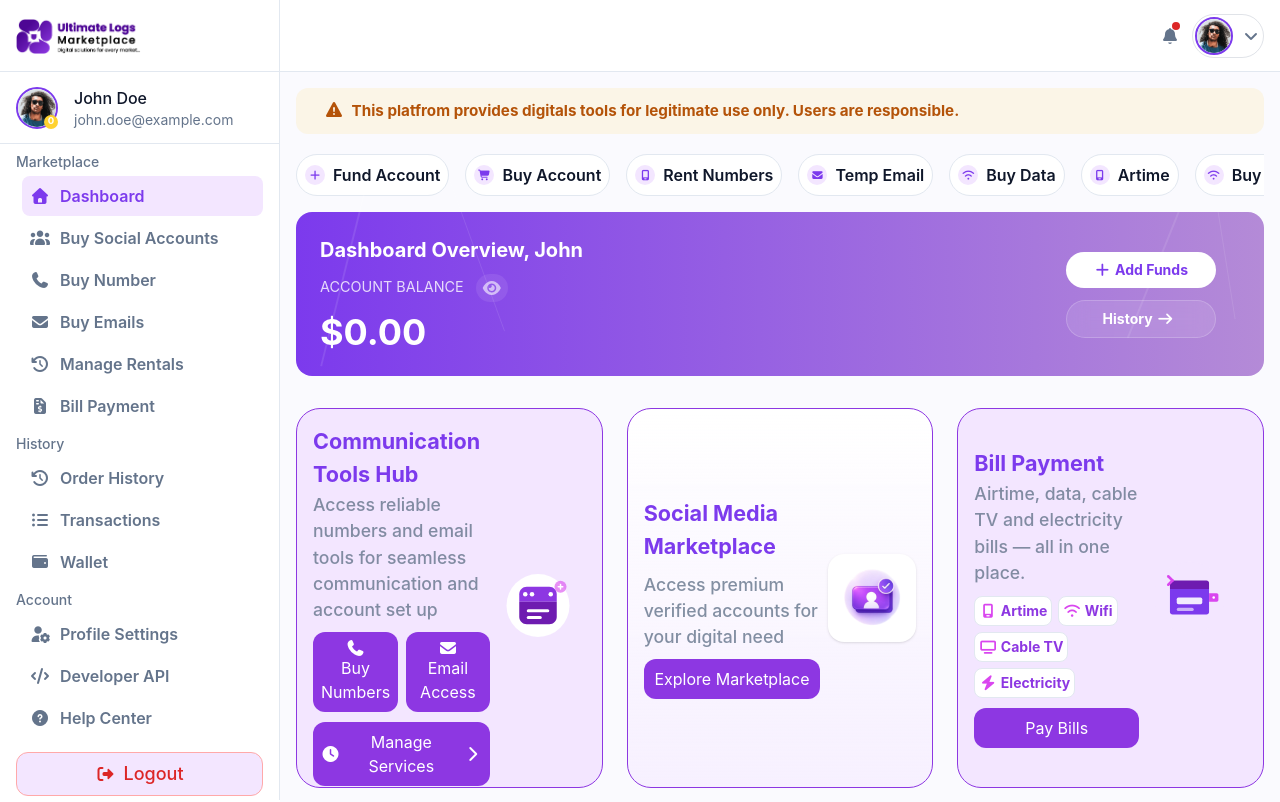
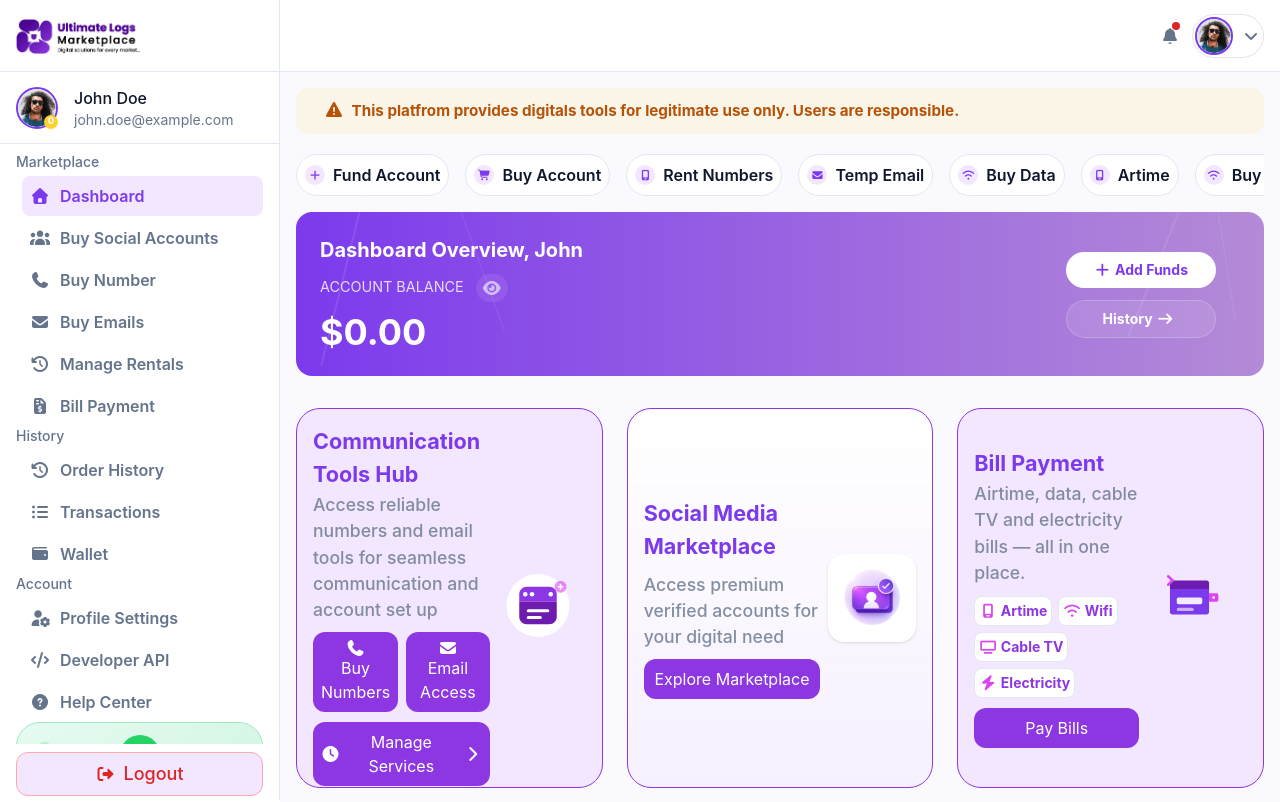
Before and after one commit to Daveed-dev/Ultimate-Logs-Marketplace, a React (Vite) app in the folder Vite-Frontend/: page /user/dashboard in a window 1280 px wide. Shown: the top 802 px of the page. Built offline with nearby package versions, Linux system fonts and the light colour scheme.

Commit message:
updated the sidebar

```diff
--- a/Vite-Frontend/src/Dashboard-Comp/Sidebar.jsx
+++ b/Vite-Frontend/src/Dashboard-Comp/Sidebar.jsx
@@ -6,7 +6,7 @@ const Sidebar = ({ isSidebarOpen, setIsSidebarOpen }) => {
     <>
       <aside
         className={`
-    fixed top-0 left-0 h-screen z-50 flex flex-col
+    fixed top-0 left-0 h-100vh h-dvh z-50 flex flex-col
     bg-[var(--cl-white)] border-r border-[var(--border)]
     transition-all duration-300 ease-in-out
     ${isSidebarOpen ? 'translate-x-0' : '-translate-x-full'}
@@ -19,7 +19,7 @@ const Sidebar = ({ isSidebarOpen, setIsSidebarOpen }) => {
             <img src='/images/logo.png' alt='logo' className='h-9 ' />
           </div>
           <div
-            className='absolute right-10  hover:bg-[var(--white)] flex items-center justify-center w-8 h-8 rounded-full cursor-pointer transition-all duration-300 lg:hidden'
+            className='absolute right-6  hover:bg-[var(--white)] flex items-center justify-center w-8 h-8 rounded-full cursor-pointer transition-all duration-300 lg:hidden'
             onClick={() => setIsSidebarOpen(false)}
           >
             <i className='fa-solid fa-close none text-[var(--gray)] text-sm'></i>
@@ -43,7 +43,7 @@ const Sidebar = ({ isSidebarOpen, setIsSidebarOpen }) => {
             <p className='text-[var(--gray)] text-sm'>john.doe@example.com</p>
           </div>
         </section>
-        <section className='w-full px-4 pt-2 pb-4 overflow-y-auto flex flex-col flex-1 gap-2 scrollbar-hidden'>
+        <section className='w-full px-4 pt-2 pb-4 overflow-y-auto  flex-1 scrollbar-hidden'>
           {/* FirstSection */}
           <div>
             <h1 className='text-[var(--gray)] text-sm  font-medium'>
@@ -165,7 +165,7 @@ const Sidebar = ({ isSidebarOpen, setIsSidebarOpen }) => {
             </button>
           </div>
         </section>
-        <section className='pt-2 pb-1 px-4'>
+        <section className='pt-2 pb-1 px-4 shrink-0 bg-[var(--cl-white)]'>
           <Link to='/user/login'>
             <div className='w-full h-11 flex items-center gap-2 text-[#DC2626] border-1 border-[#ffa9a9] hover:bg-[#ffa9a9] bg-[var(--white)] justify-center rounded-lg cursor-pointer transition-all duration-300 rounded-xl'>
               <i className='fa-solid fa-right-from-bracket'></i>{' '}
```
